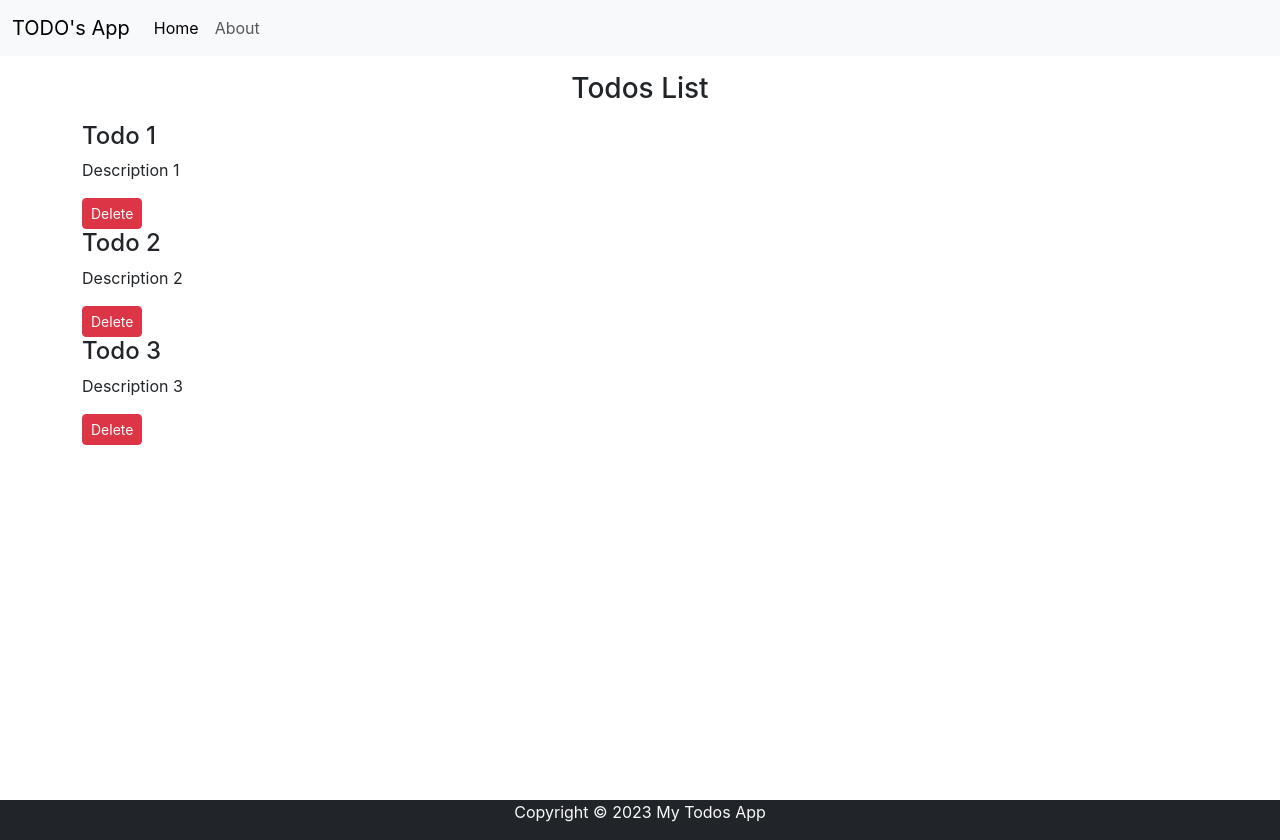
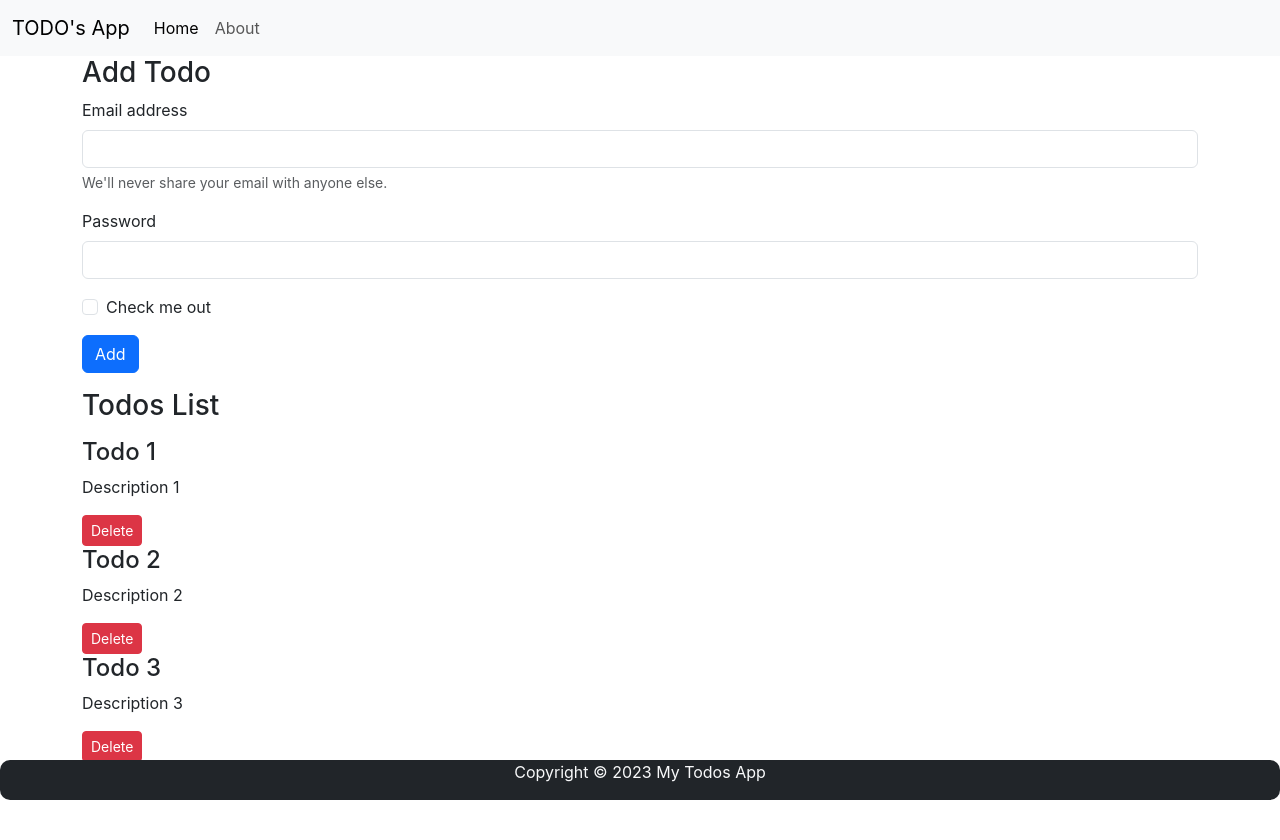
Before and after one commit to shantanu994/reactify-ui, a React (Create React App) app in the folder todo-list/: page / in a window 1280 px wide. After the commit the page ends 800 px from the top, so only its background shows below. Built offline with nearby package versions, Linux system fonts and the light colour scheme.

Commit message:
TODO's List

```diff
--- a/todo-list/src/App.js
+++ b/todo-list/src/App.js
@@ -2,6 +2,7 @@
 import Header from "./MyComponents/Header.js";
 import Footer from "./MyComponents/Footer.js";
 import Todos from "./MyComponents/Todos.js";
+import AddTodo from "./MyComponents/AddTodo.js";
 import { useState } from 'react';
 
 function App() {
@@ -23,6 +24,7 @@
   return (
     <>
     <Header title="TODO's App" searchbar={false} />
+    <AddTodo />
     <Todos todos={todos} onDelete={onDelete} />
     <Footer />
     </>
--- /dev/null
+++ b/todo-list/src/MyComponents/AddTodo.js
@@ -0,0 +1,50 @@
+import React from "react";
+
+const AddTodo = () => {
+  return (
+    <div className="container" my-3>
+      <h3>Add Todo</h3>
+      <form>
+        <div className="mb-3">
+          <label htmlFor="exampleInputEmail1" className="form-label">
+            Email address
+          </label>
+          <input
+            type="email"
+            className="form-control"
+            id="exampleInputEmail1"
+            aria-describedby="emailHelp"
+          />
+          <div id="emailHelp" className="form-text">
+            We'll never share your email with anyone else.
+          </div>
+        </div>
+        <div className="mb-3">
+          <label htmlFor="exampleInputPassword1" className="form-label">
+            Password
+          </label>
+          <input
+            type="password"
+            className="form-control"
+            id="exampleInputPassword1"
+          />
+        </div>
+        <div className="mb-3 form-check">
+          <input
+            type="checkbox"
+            className="form-check-input"
+            id="exampleCheck1"
+          />
+          <label className="form-check-label" htmlFor="exampleCheck1">
+            Check me out
+          </label>
+        </div>
+        <button type="submit" className="btn btn-primary">
+          Add
+        </button>
+      </form>
+    </div>
+  );
+};
+
+export default AddTodo;
--- a/todo-list/src/MyComponents/Footer.js
+++ b/todo-list/src/MyComponents/Footer.js
@@ -1,8 +1,14 @@
 import React from "react";
 
 const Footer = () => {
+  let footerStyle={
+      position: "absolute",
+      top: "95vh",
+      width: "100%",
+      borderRadius: "10px",
+    }
   return (
-    <footer className="bg-dark text-light text-center" style={{ position: 'absolute', top: '100vh', width: '100%', height: '5vh' }}>
+    <footer className="bg-dark text-light text-center" style={footerStyle}>
       <p className="text-center">
         Copyright © 2023 My Todos App
         </p>
--- a/todo-list/src/MyComponents/Todos.js
+++ b/todo-list/src/MyComponents/Todos.js
@@ -4,7 +4,7 @@
 const Todos = (props) => {
   return (
     <div className="container">
-      <h3 className="text-center my-3">Todos List</h3>
+      <h3 className=" my-3">Todos List</h3>
       {props.todos.length === 0
         ? "No Todos to display"
         : props.todos.map((todo) => {
```
